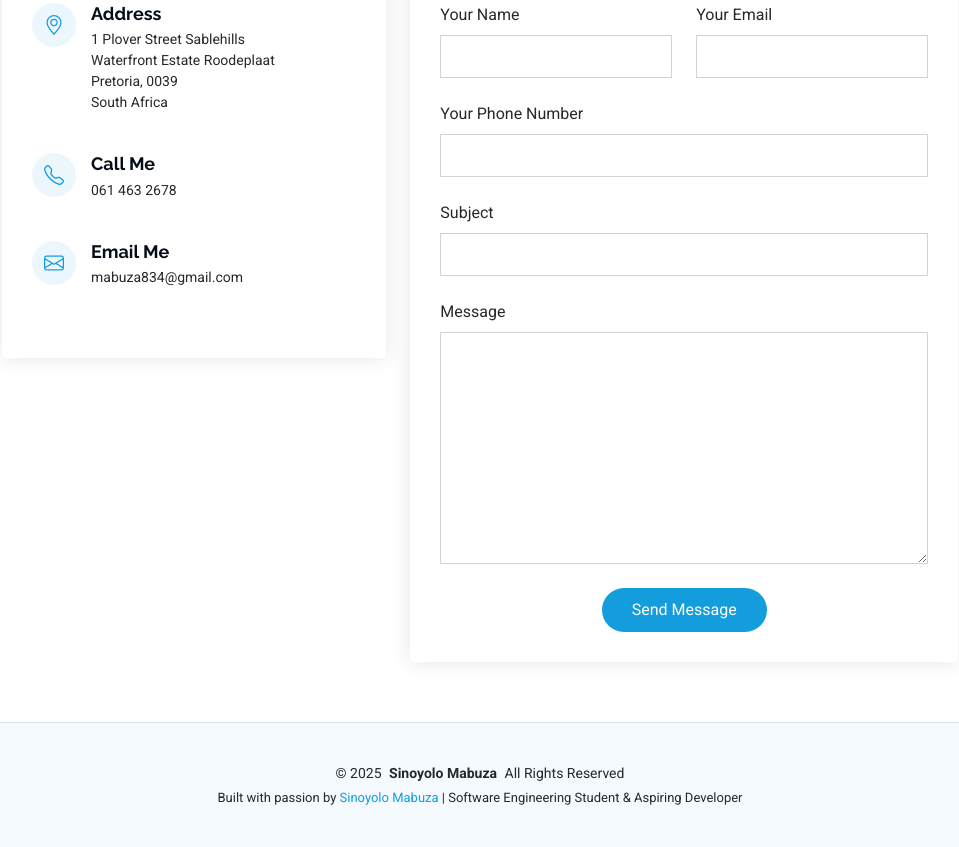
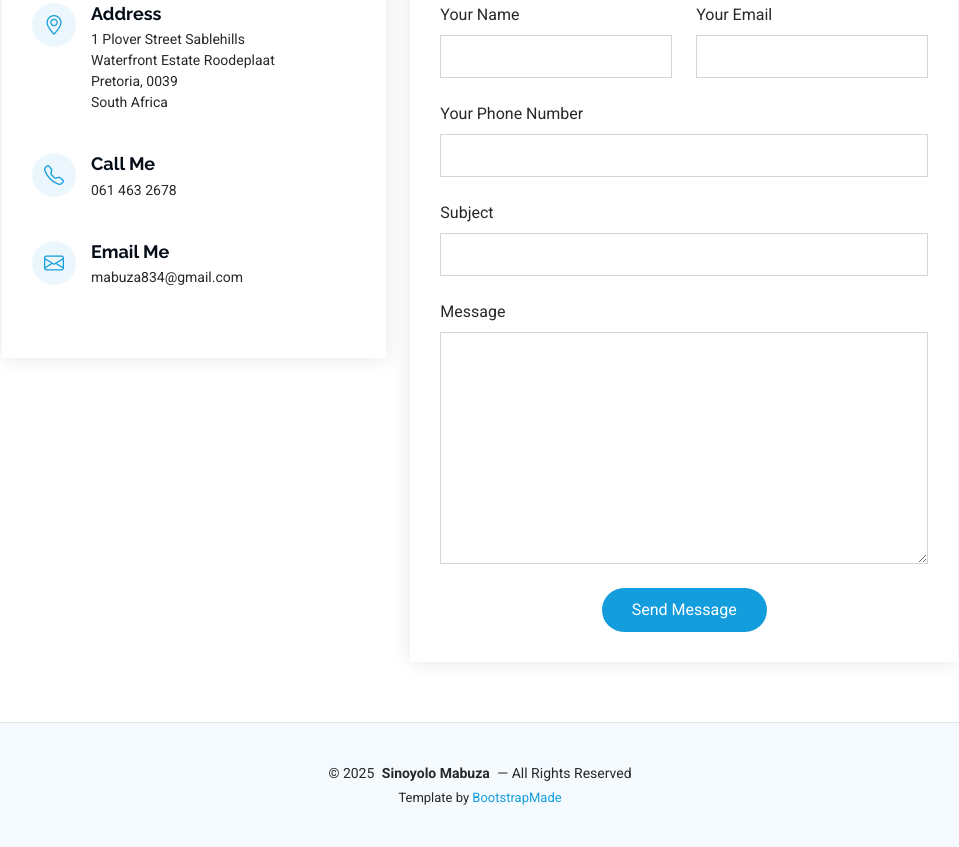
Before and after one commit to SinoMabuza/CV-website, a plain HTML site: page index.html in a window 1280 px wide. Shown: the part 4516-5363 px from the top of the page, without its empty margins (310-1269 px from the left). Drawn offline with Linux system fonts and the light colour scheme.

Commit message:
Update footer and contact section

```diff
--- a/index.html
+++ b/index.html
@@ -261,18 +261,20 @@
 
   </main>
 
-  <footer id="footer" class="footer position-relative light-background">
+<footer id="footer" class="footer position-relative light-background">
 
   <div class="container">
     <div class="copyright text-center">
-      <p>© <span>2025</span> <strong class="px-1 sitename">Sinoyolo Mabuza</strong> <span>All Rights Reserved</span></p>
+      <p>© 2025 <strong class="px-1 sitename">Sinoyolo Mabuza</strong> — All Rights Reserved</p>
     </div>
     <div class="credits text-center">
-      Built with passion by <a href="https://yourportfolio.com" target="_blank">Sinoyolo Mabuza</a> | Software Engineering Student & Aspiring Developer
+      <!-- Template Attribution (as required by the license) -->
+      Template by <a href="https://bootstrapmade.com/iportfolio-bootstrap-portfolio-websites-template/" target="_blank">BootstrapMade</a>
     </div>
   </div>
 
 </footer>
+
 
 
   <!-- Scroll Top -->
```
